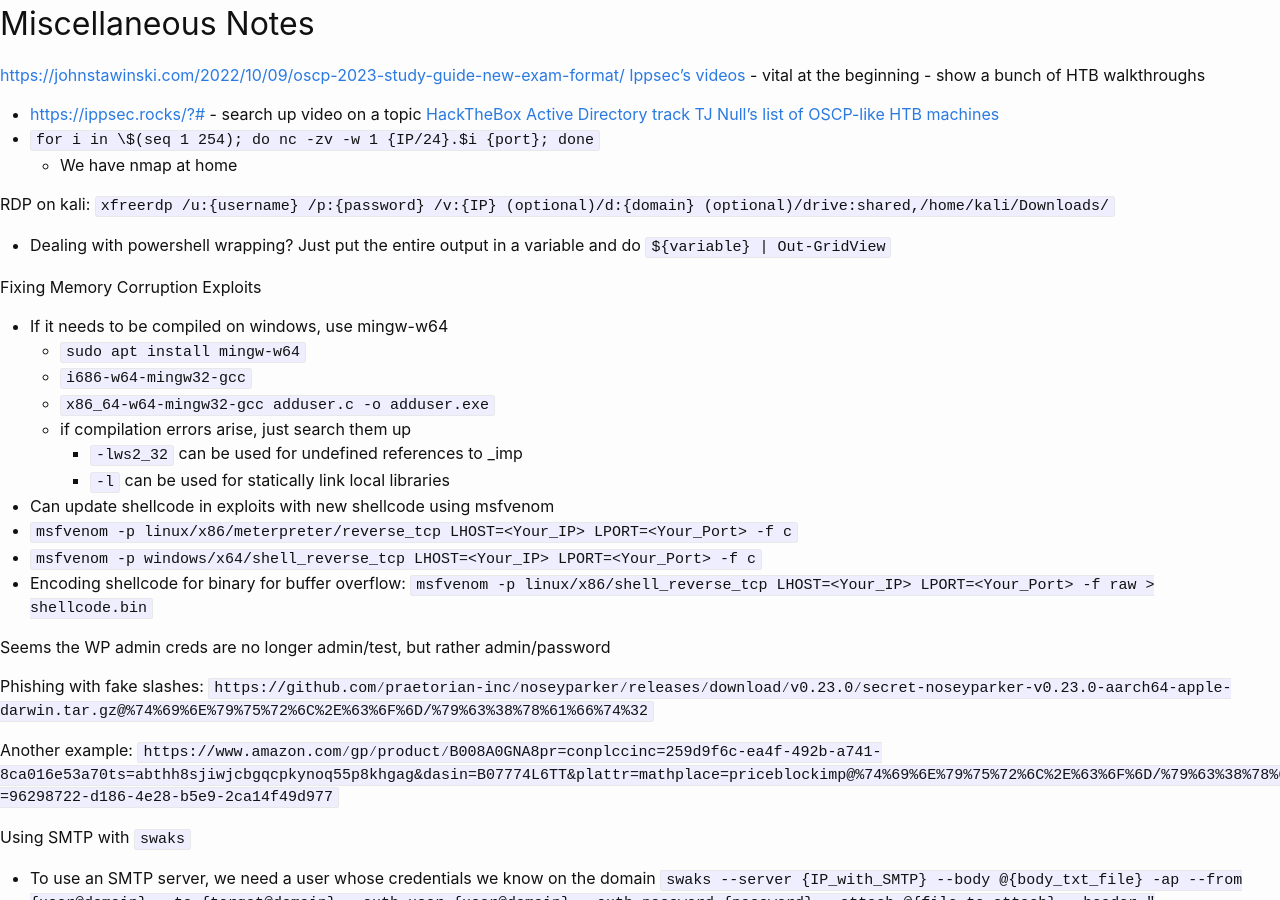
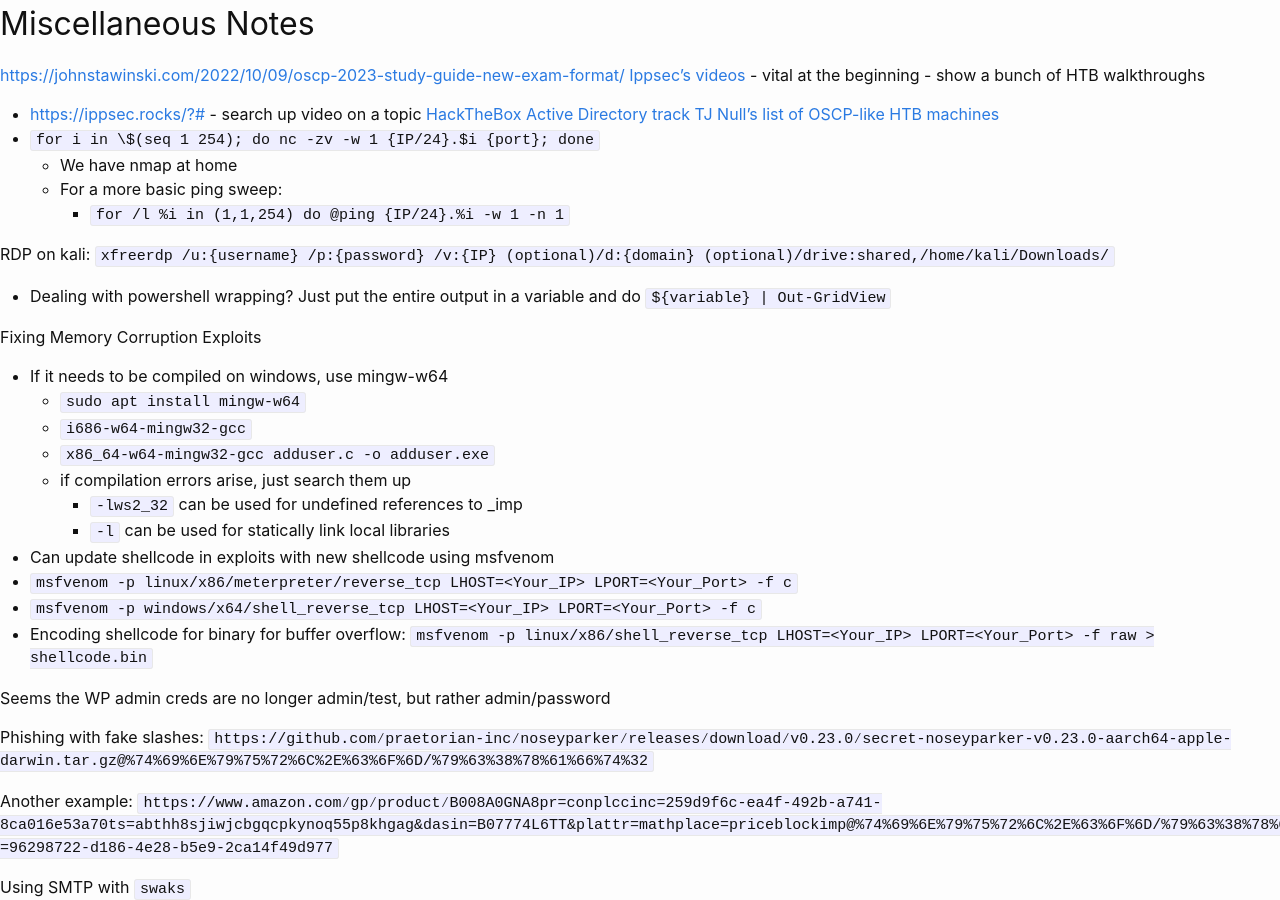
Before and after one commit to KhaelK138/KhaelK138.github.io, a Jekyll site: the page built from markdown/Miscellaneous.md, in a window 1280 px wide and 900 px high. Built offline with Jekyll 4.4.1, drawn with Linux system fonts in a browser that asks for light colours.

Commit message:
Added ping sweep

```diff
--- a/markdown/Miscellaneous.md
+++ b/markdown/Miscellaneous.md
@@ -7,6 +7,8 @@
 - [https://ippsec.rocks/?#](https://ippsec.rocks/?#) - search up video on a topic [HackTheBox Active Directory track](https://app.hackthebox.com/tracks/Active-Directory-101) [TJ Null’s list of OSCP-like HTB machines](https://docs.google.com/spreadsheets/d/1dwSMIAPIam0PuRBkCiDI88pU3yzrqqHkDtBngUHNCw8/edit#gid=1839402159)
 - `for i in \$(seq 1 254); do nc -zv -w 1 {IP/24}.$i {port}; done`
     - We have nmap at home
+    - For a more basic ping sweep:
+        - `for /l %i in (1,1,254) do @ping {IP/24}.%i -w 1 -n 1`
 
 RDP on kali: `xfreerdp /u:{username} /p:{password} /v:{IP} (optional)/d:{domain} (optional)/drive:shared,/home/kali/Downloads/`
 - Dealing with powershell wrapping? Just put the entire output in a variable and do `${variable} | Out-GridView`
```
